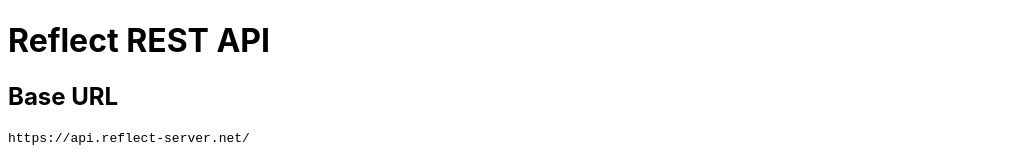
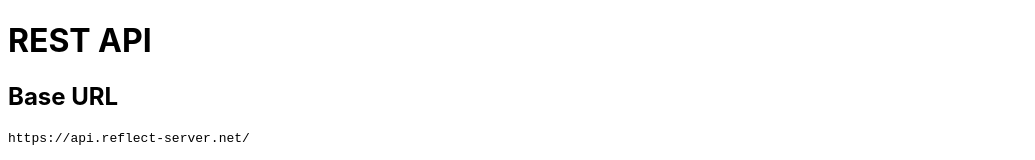
Before and after one commit to rocicorp/reflect-docs, a Next.js app: page /rest/overview in a window 1280 px wide. Shown: the top 160 px of the page, without its empty margins (0-1035 px from the left). Built offline with nearby package versions, Linux system fonts and the light colour scheme; a web font is replaced by a local one.

Commit message:
redundant

```diff
--- a/pages/rest/overview.mdx
+++ b/pages/rest/overview.mdx
@@ -1,6 +1,6 @@
 import { Callout, Steps } from "nextra/components";
 
-# Reflect REST API
+# REST API
 
 ## Base URL
 
```
